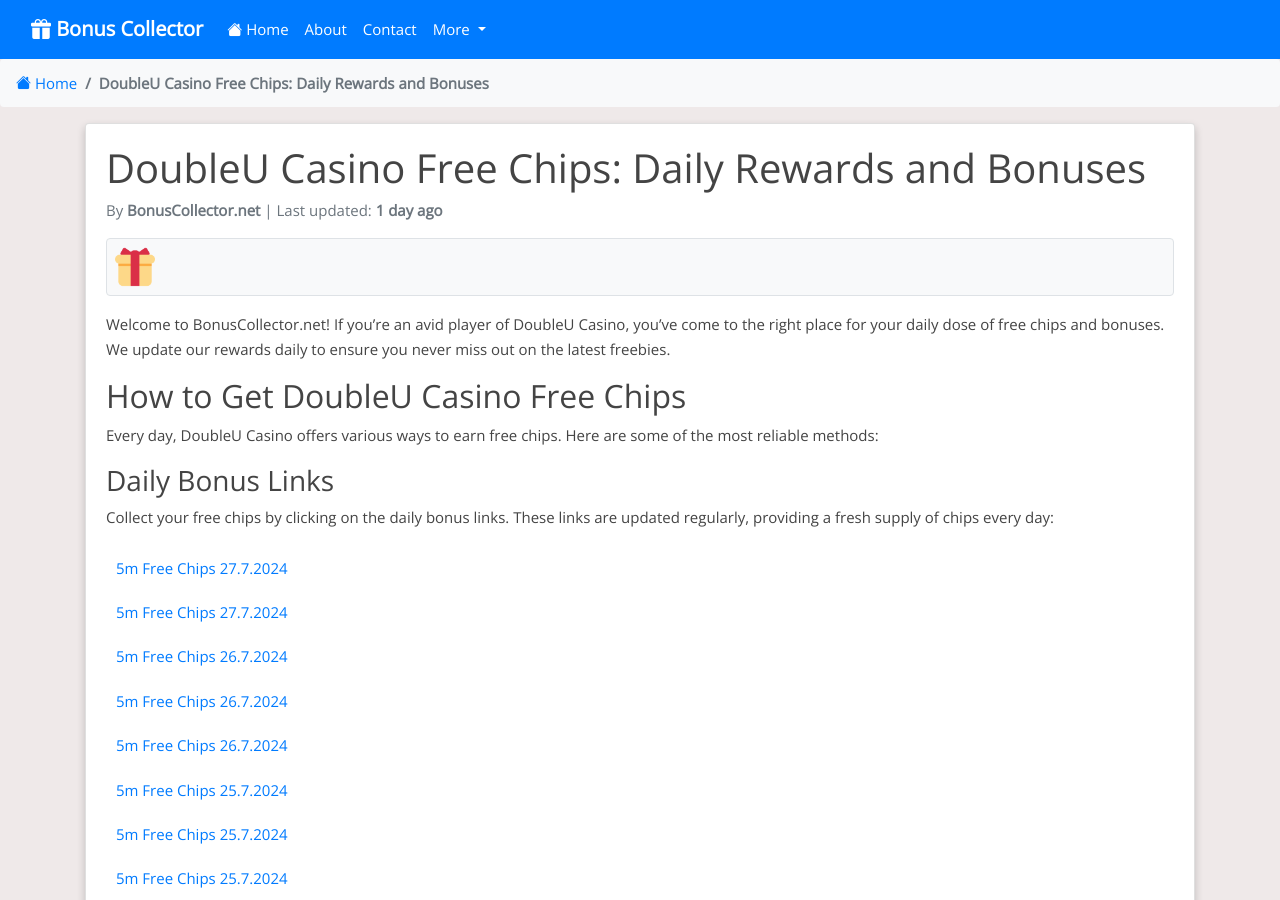
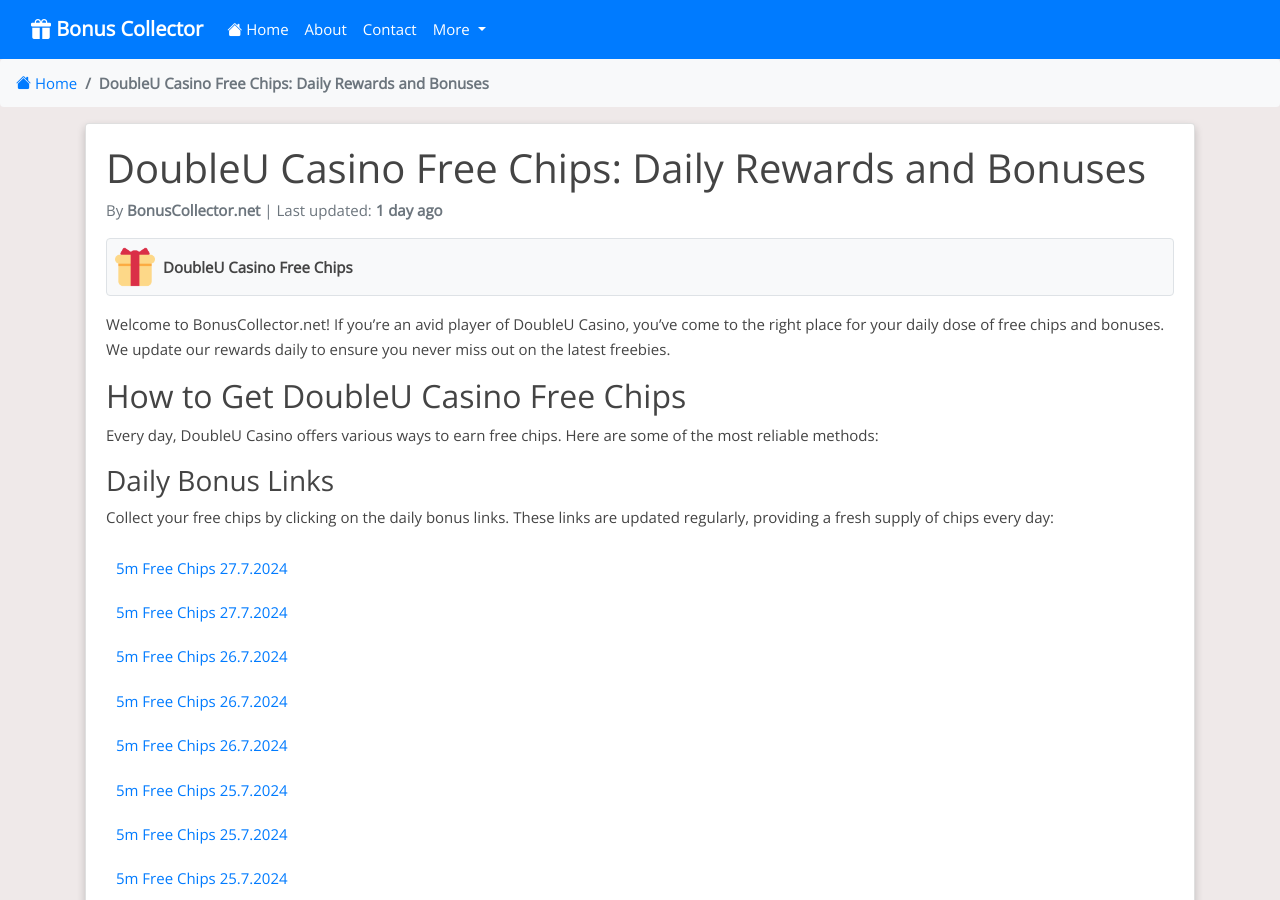
Before and after one commit to Prollad99/bs-net, a Jekyll site: the page built from _posts/2024-07-19-doubleu-casino.md, in a window 1280 px wide and 900 px high. Built offline with Jekyll 4.4.1, drawn with Linux system fonts in a browser that asks for light colours; nearby versions of some CDN libraries; comment, search, counter and statistics services are not loaded.

Commit message:
Update 2024-07-19-doubleu-casino.md

```diff
--- a/_posts/2024-07-19-doubleu-casino.md
+++ b/_posts/2024-07-19-doubleu-casino.md
@@ -9,6 +9,8 @@
 permalink: /doubleu-casino-free-chips/
 image: /assets/images/doubleu-casino.jpg
 include_file: doubleu-casino.html
+manifest: /manifests/doubleu-casino.json
+app_name: "DoubleU Casino Free Chips"
 ---
 
 Welcome to BonusCollector.net! If you’re an avid player of DoubleU Casino, you’ve come to the right place for your daily dose of free chips and bonuses. We update our rewards daily to ensure you never miss out on the latest freebies.
```
